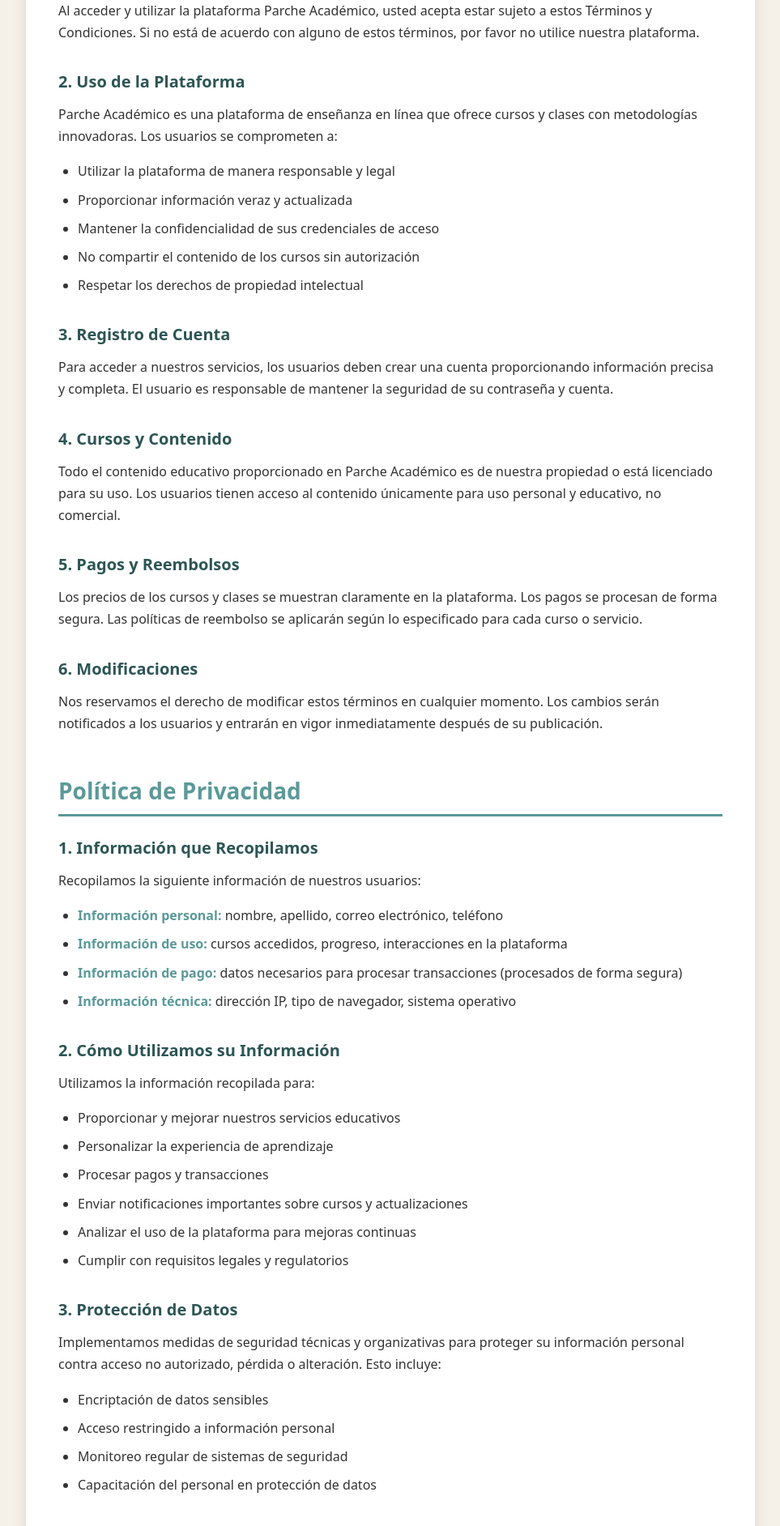
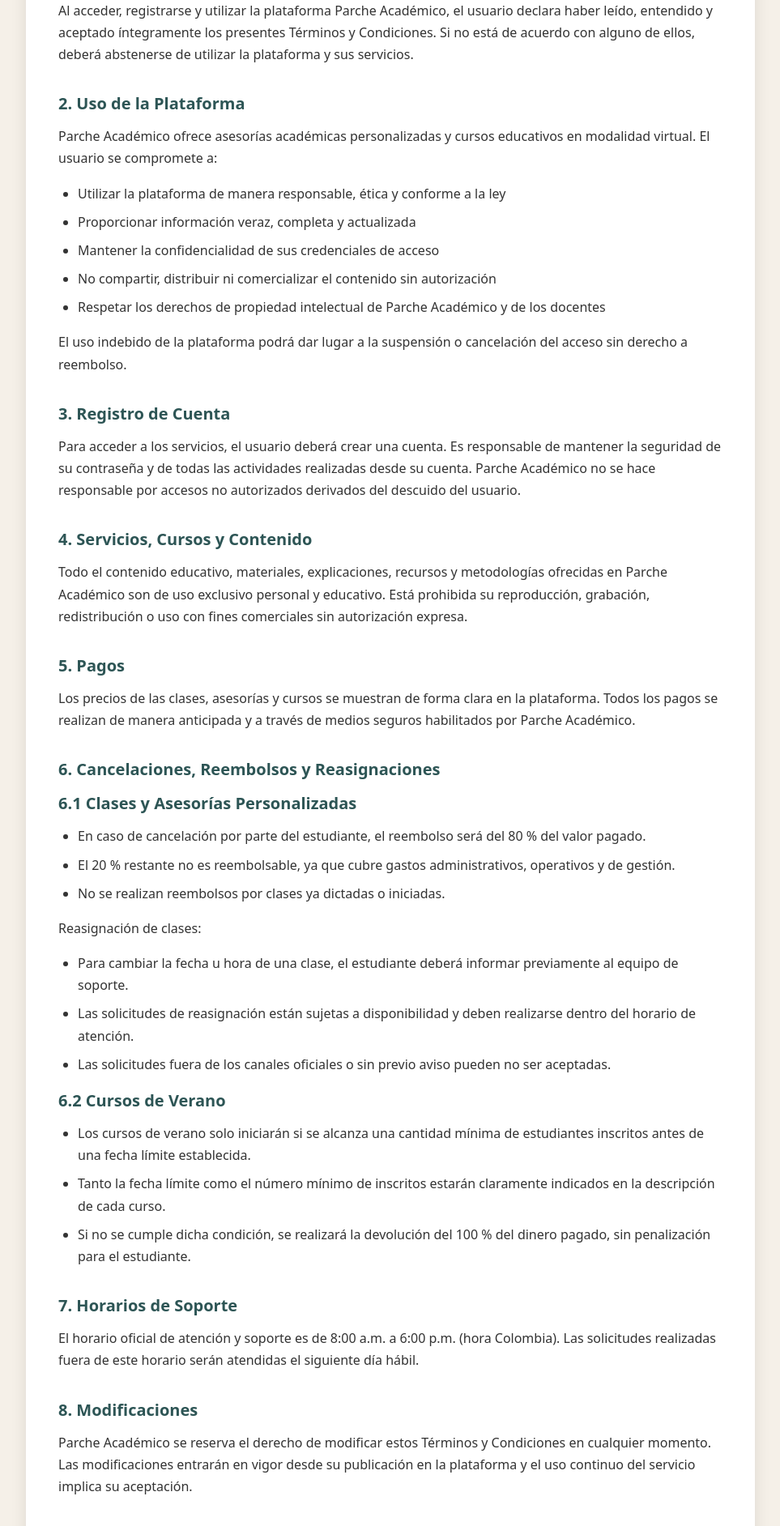
Before and after one commit to academiaparchada/frontend-academic, a React (Vite) app: page /terms-and-policies in a window 1280 px wide. Shown: the part 440-2324 px from the top of the page at 81% size, without its empty margins (158-1121 px from the left). Built offline with nearby package versions, Linux system fonts and the light colour scheme; no server answers.

Commit message:
actualizacion de los terminos y condiciones

```diff
--- a/src/pages/terms_and_policies.jsx
+++ b/src/pages/terms_and_policies.jsx
@@ -11,7 +11,9 @@ export const TermsAndPolicies = () => {
       <main className="main">
         <div className="terms_container">
           <div className="terms_content">
-            <h1 className="terms_main_title">Términos y Condiciones & Política de Privacidad</h1>
+            <h1 className="terms_main_title">
+              Términos y Condiciones & Política de Privacidad
+            </h1>
             <p className="terms_last_updated">Última actualización: Diciembre 2025</p>
 
             {/* Términos y Condiciones */}
@@ -21,55 +23,106 @@ export const TermsAndPolicies = () => {
               <div className="terms_block">
                 <h3 className="terms_subtitle">1. Aceptación de los Términos</h3>
                 <p className="terms_text">
-                  Al acceder y utilizar la plataforma Parche Académico, usted acepta estar sujeto a estos Términos y Condiciones.
-                  Si no está de acuerdo con alguno de estos términos, por favor no utilice nuestra plataforma.
+                  Al acceder, registrarse y utilizar la plataforma Parche Académico, el usuario declara haber leído,
+                  entendido y aceptado íntegramente los presentes Términos y Condiciones. Si no está de acuerdo con alguno
+                  de ellos, deberá abstenerse de utilizar la plataforma y sus servicios.
                 </p>
               </div>
 
               <div className="terms_block">
                 <h3 className="terms_subtitle">2. Uso de la Plataforma</h3>
                 <p className="terms_text">
-                  Parche Académico es una plataforma de enseñanza en línea que ofrece cursos y clases con metodologías innovadoras.
-                  Los usuarios se comprometen a:
+                  Parche Académico ofrece asesorías académicas personalizadas y cursos educativos en modalidad virtual.
+                  El usuario se compromete a:
                 </p>
                 <ul className="terms_list">
-                  <li>Utilizar la plataforma de manera responsable y legal</li>
-                  <li>Proporcionar información veraz y actualizada</li>
+                  <li>Utilizar la plataforma de manera responsable, ética y conforme a la ley</li>
+                  <li>Proporcionar información veraz, completa y actualizada</li>
                   <li>Mantener la confidencialidad de sus credenciales de acceso</li>
-                  <li>No compartir el contenido de los cursos sin autorización</li>
-                  <li>Respetar los derechos de propiedad intelectual</li>
+                  <li>No compartir, distribuir ni comercializar el contenido sin autorización</li>
+                  <li>Respetar los derechos de propiedad intelectual de Parche Académico y de los docentes</li>
                 </ul>
+                <p className="terms_text">
+                  El uso indebido de la plataforma podrá dar lugar a la suspensión o cancelación del acceso sin derecho a
+                  reembolso.
+                </p>
               </div>
 
               <div className="terms_block">
                 <h3 className="terms_subtitle">3. Registro de Cuenta</h3>
                 <p className="terms_text">
-                  Para acceder a nuestros servicios, los usuarios deben crear una cuenta proporcionando información precisa y completa.
-                  El usuario es responsable de mantener la seguridad de su contraseña y cuenta.
+                  Para acceder a los servicios, el usuario deberá crear una cuenta. Es responsable de mantener la
+                  seguridad de su contraseña y de todas las actividades realizadas desde su cuenta. Parche Académico no
+                  se hace responsable por accesos no autorizados derivados del descuido del usuario.
                 </p>
               </div>
 
               <div className="terms_block">
-                <h3 className="terms_subtitle">4. Cursos y Contenido</h3>
+                <h3 className="terms_subtitle">4. Servicios, Cursos y Contenido</h3>
                 <p className="terms_text">
-                  Todo el contenido educativo proporcionado en Parche Académico es de nuestra propiedad o está licenciado para su uso.
-                  Los usuarios tienen acceso al contenido únicamente para uso personal y educativo, no comercial.
+                  Todo el contenido educativo, materiales, explicaciones, recursos y metodologías ofrecidas en Parche
+                  Académico son de uso exclusivo personal y educativo. Está prohibida su reproducción, grabación,
+                  redistribución o uso con fines comerciales sin autorización expresa.
                 </p>
               </div>
 
               <div className="terms_block">
-                <h3 className="terms_subtitle">5. Pagos y Reembolsos</h3>
+                <h3 className="terms_subtitle">5. Pagos</h3>
                 <p className="terms_text">
-                  Los precios de los cursos y clases se muestran claramente en la plataforma. Los pagos se procesan de forma segura.
-                  Las políticas de reembolso se aplicarán según lo especificado para cada curso o servicio.
+                  Los precios de las clases, asesorías y cursos se muestran de forma clara en la plataforma. Todos los
+                  pagos se realizan de manera anticipada y a través de medios seguros habilitados por Parche Académico.
                 </p>
               </div>
 
               <div className="terms_block">
-                <h3 className="terms_subtitle">6. Modificaciones</h3>
+                <h3 className="terms_subtitle">6. Cancelaciones, Reembolsos y Reasignaciones</h3>
+
+                <h3 className="terms_subtitle">6.1 Clases y Asesorías Personalizadas</h3>
+                <ul className="terms_list">
+                  <li>En caso de cancelación por parte del estudiante, el reembolso será del 80 % del valor pagado.</li>
+                  <li>
+                    El 20 % restante no es reembolsable, ya que cubre gastos administrativos, operativos y de gestión.
+                  </li>
+                  <li>No se realizan reembolsos por clases ya dictadas o iniciadas.</li>
+                </ul>
+
+                <p className="terms_text">Reasignación de clases:</p>
+                <ul className="terms_list">
+                  <li>Para cambiar la fecha u hora de una clase, el estudiante deberá informar previamente al equipo de soporte.</li>
+                  <li>Las solicitudes de reasignación están sujetas a disponibilidad y deben realizarse dentro del horario de atención.</li>
+                  <li>Las solicitudes fuera de los canales oficiales o sin previo aviso pueden no ser aceptadas.</li>
+                </ul>
+
+                <h3 className="terms_subtitle">6.2 Cursos de Verano</h3>
+                <ul className="terms_list">
+                  <li>
+                    Los cursos de verano solo iniciarán si se alcanza una cantidad mínima de estudiantes inscritos antes de
+                    una fecha límite establecida.
+                  </li>
+                  <li>
+                    Tanto la fecha límite como el número mínimo de inscritos estarán claramente indicados en la
+                    descripción de cada curso.
+                  </li>
+                  <li>
+                    Si no se cumple dicha condición, se realizará la devolución del 100 % del dinero pagado, sin penalización para el estudiante.
+                  </li>
+                </ul>
+              </div>
+
+              <div className="terms_block">
+                <h3 className="terms_subtitle">7. Horarios de Soporte</h3>
                 <p className="terms_text">
-                  Nos reservamos el derecho de modificar estos términos en cualquier momento. Los cambios serán notificados a los usuarios
-                  y entrarán en vigor inmediatamente después de su publicación.
+                  El horario oficial de atención y soporte es de 8:00 a.m. a 6:00 p.m. (hora Colombia). Las solicitudes
+                  realizadas fuera de este horario serán atendidas el siguiente día hábil.
+                </p>
+              </div>
+
+              <div className="terms_block">
+                <h3 className="terms_subtitle">8. Modificaciones</h3>
+                <p className="terms_text">
+                  Parche Académico se reserva el derecho de modificar estos Términos y Condiciones en cualquier momento.
+                  Las modificaciones entrarán en vigor desde su publicación en la plataforma y el uso continuo del
+                  servicio implica su aceptación.
                 </p>
               </div>
             </section>
@@ -81,95 +134,78 @@ export const TermsAndPolicies = () => {
               <div className="terms_block">
                 <h3 className="terms_subtitle">1. Información que Recopilamos</h3>
                 <p className="terms_text">
-                  Recopilamos la siguiente información de nuestros usuarios:
+                  Recopilamos información necesaria para la correcta prestación del servicio, incluyendo:
                 </p>
                 <ul className="terms_list">
-                  <li><strong>Información personal:</strong> nombre, apellido, correo electrónico, teléfono</li>
-                  <li><strong>Información de uso:</strong> cursos accedidos, progreso, interacciones en la plataforma</li>
-                  <li><strong>Información de pago:</strong> datos necesarios para procesar transacciones (procesados de forma segura)</li>
-                  <li><strong>Información técnica:</strong> dirección IP, tipo de navegador, sistema operativo</li>
+                  <li>Datos personales: nombre, correo electrónico, teléfono</li>
+                  <li>Información académica y de uso de la plataforma</li>
+                  <li>Información de pago (procesada de forma segura por terceros autorizados)</li>
+                  <li>Datos técnicos como IP, navegador y sistema operativo</li>
                 </ul>
               </div>
 
               <div className="terms_block">
-                <h3 className="terms_subtitle">2. Cómo Utilizamos su Información</h3>
-                <p className="terms_text">
-                  Utilizamos la información recopilada para:
-                </p>
+                <h3 className="terms_subtitle">2. Uso de la Información</h3>
+                <p className="terms_text">La información recopilada se utiliza para:</p>
                 <ul className="terms_list">
-                  <li>Proporcionar y mejorar nuestros servicios educativos</li>
-                  <li>Personalizar la experiencia de aprendizaje</li>
+                  <li>Prestar y mejorar los servicios educativos</li>
+                  <li>Personalizar la experiencia del usuario</li>
                   <li>Procesar pagos y transacciones</li>
-                  <li>Enviar notificaciones importantes sobre cursos y actualizaciones</li>
-                  <li>Analizar el uso de la plataforma para mejoras continuas</li>
-                  <li>Cumplir con requisitos legales y regulatorios</li>
+                  <li>Enviar comunicaciones importantes</li>
+                  <li>Cumplir con obligaciones legales</li>
                 </ul>
               </div>
 
               <div className="terms_block">
                 <h3 className="terms_subtitle">3. Protección de Datos</h3>
                 <p className="terms_text">
-                  Implementamos medidas de seguridad técnicas y organizativas para proteger su información personal contra
-                  acceso no autorizado, pérdida o alteración. Esto incluye:
+                  Parche Académico implementa medidas técnicas y organizativas para proteger la información personal,
+                  incluyendo encriptación, accesos restringidos y monitoreo constante de seguridad.
                 </p>
-                <ul className="terms_list">
-                  <li>Encriptación de datos sensibles</li>
-                  <li>Acceso restringido a información personal</li>
-                  <li>Monitoreo regular de sistemas de seguridad</li>
-                  <li>Capacitación del personal en protección de datos</li>
-                </ul>
               </div>
 
               <div className="terms_block">
                 <h3 className="terms_subtitle">4. Compartir Información</h3>
                 <p className="terms_text">
-                  No vendemos ni compartimos su información personal con terceros, excepto en los siguientes casos:
+                  No vendemos ni compartimos datos personales, salvo en los siguientes casos:
                 </p>
                 <ul className="terms_list">
-                  <li>Con su consentimiento explícito</li>
-                  <li>Para cumplir con obligaciones legales</li>
-                  <li>Con proveedores de servicios que nos ayudan a operar la plataforma (bajo acuerdos de confidencialidad)</li>
-                  <li>En caso de fusión, adquisición o venta de activos</li>
+                  <li>Con consentimiento del usuario</li>
+                  <li>Para cumplir requerimientos legales</li>
+                  <li>Con proveedores tecnológicos bajo acuerdos de confidencialidad</li>
+                  <li>En procesos de fusión, adquisición o venta de activos</li>
                 </ul>
               </div>
 
               <div className="terms_block">
-                <h3 className="terms_subtitle">5. Cookies y Tecnologías Similares</h3>
+                <h3 className="terms_subtitle">5. Cookies</h3>
                 <p className="terms_text">
-                  Utilizamos cookies y tecnologías similares para mejorar la funcionalidad de la plataforma, analizar el tráfico
-                  y personalizar el contenido. Puede configurar su navegador para rechazar cookies, aunque esto puede afectar
-                  algunas funcionalidades.
+                  Utilizamos cookies para mejorar la funcionalidad y experiencia del usuario. El usuario puede
+                  desactivarlas desde su navegador, aunque algunas funciones podrían verse limitadas.
                 </p>
               </div>
 
               <div className="terms_block">
-                <h3 className="terms_subtitle">6. Sus Derechos</h3>
+                <h3 className="terms_subtitle">6. Derechos del Usuario</h3>
                 <p className="terms_text">
-                  Usted tiene derecho a:
+                  El usuario puede solicitar acceso, corrección, eliminación u oposición al tratamiento de sus datos
+                  personales, así como retirar su consentimiento cuando lo desee.
                 </p>
-                <ul className="terms_list">
-                  <li>Acceder a su información personal</li>
-                  <li>Corregir datos inexactos o incompletos</li>
-                  <li>Solicitar la eliminación de sus datos</li>
-                  <li>Oponerse al procesamiento de sus datos</li>
-                  <li>Solicitar la portabilidad de sus datos</li>
-                  <li>Retirar su consentimiento en cualquier momento</li>
-                </ul>
               </div>
 
               <div className="terms_block">
                 <h3 className="terms_subtitle">7. Retención de Datos</h3>
                 <p className="terms_text">
-                  Conservamos su información personal solo durante el tiempo necesario para cumplir con los propósitos descritos
-                  en esta política, a menos que la ley requiera o permita un período de retención más largo.
+                  Los datos personales se conservarán únicamente durante el tiempo necesario para cumplir los fines
+                  descritos o según lo exija la ley.
                 </p>
               </div>
 
               <div className="terms_block">
                 <h3 className="terms_subtitle">8. Menores de Edad</h3>
                 <p className="terms_text">
-                  Nuestra plataforma está dirigida a personas mayores de 13 años. Si tiene menos de 18 años, debe contar con
-                  el consentimiento de un padre o tutor para utilizar nuestros servicios.
+                  La plataforma está dirigida a personas mayores de 13 años. Los menores de 18 años deben contar con
+                  autorización de un padre o tutor legal.
                 </p>
               </div>
             </section>
@@ -179,12 +215,16 @@ export const TermsAndPolicies = () => {
               <h2 className="terms_title">Contacto</h2>
               <div className="terms_block">
                 <p className="terms_text">
-                  Si tiene preguntas sobre estos Términos y Condiciones o nuestra Política de Privacidad,
-                  por favor contáctenos a través de:
+                  Para consultas relacionadas con estos Términos y Condiciones o la Política de Privacidad:
                 </p>
                 <ul className="terms_list">
-                  <li><strong>Email:</strong> contacto@parcheacademico.com</li>
-                  <li><strong>Teléfono:</strong> +57 (XXX) XXX-XXXX</li>
+                  <li>
+                    <strong>Email:</strong>{' '}
+                    <a href="mailto:soporte@parcheacademico.com">soporte@parcheacademico.com</a>
+                  </li>
+                  <li>
+                    <strong>Teléfono:</strong> +57 3022014966
+                  </li>
                 </ul>
               </div>
             </section>
```
